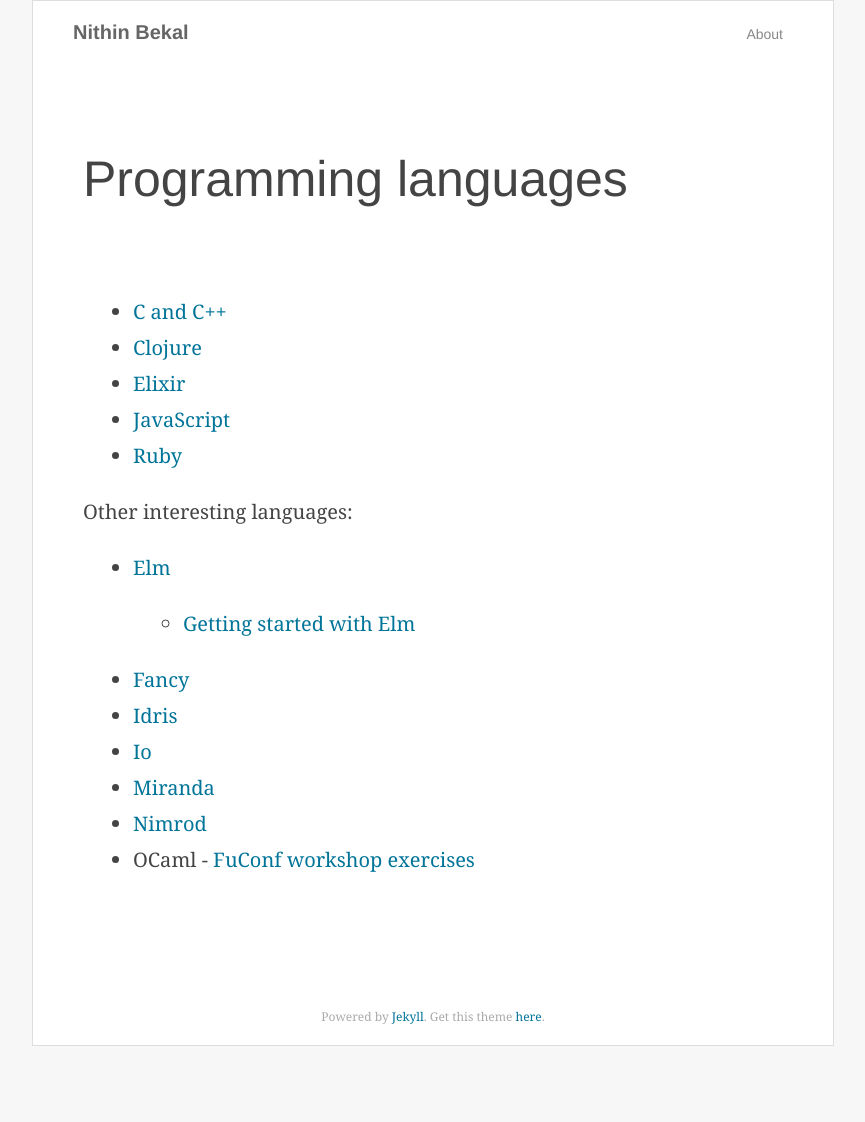
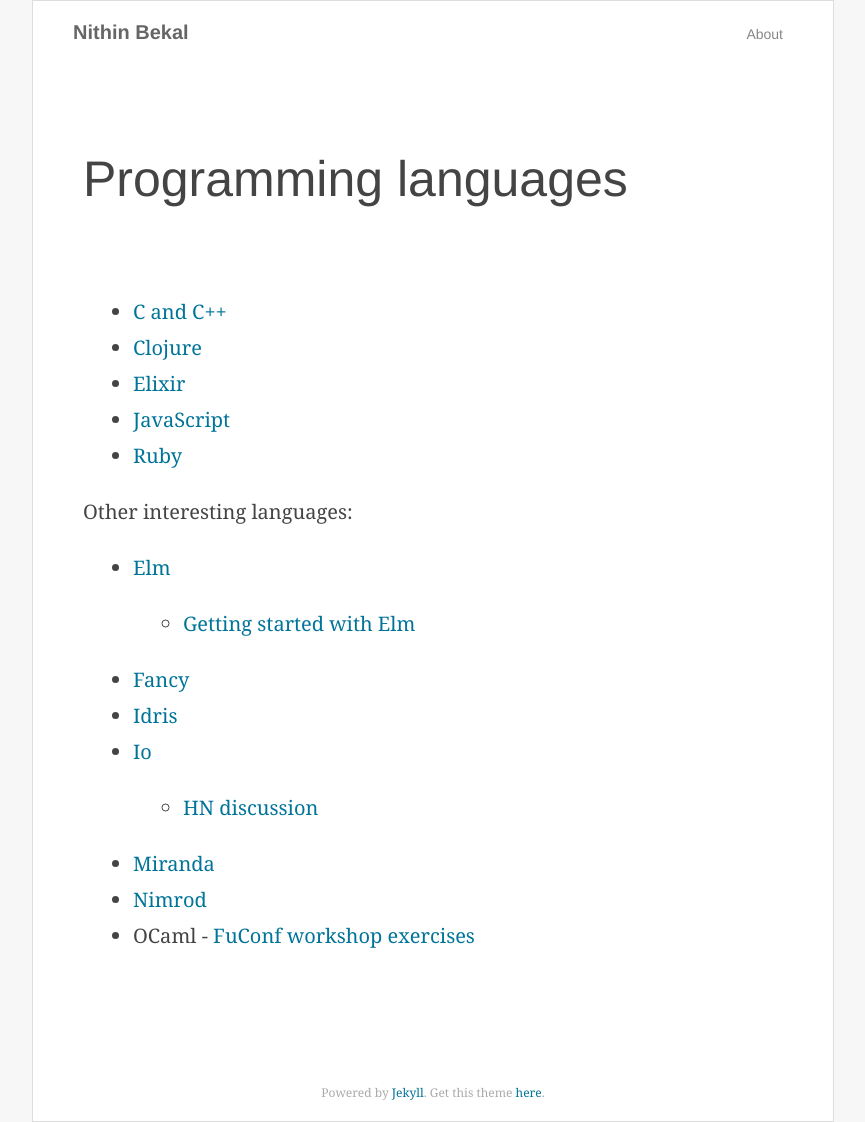
Before and after one commit to nithinbekal/nithinbekal.github.io, a Jekyll site: the page built from notes/lang/index.md, in a window 1280 px wide. Shown: the whole page, without its empty margins (207-1072 px from the left). Built offline with Jekyll 4.4.1, drawn with Linux system fonts in a browser that asks for light colours; before the commit the page ends 1046 px from its top, so only the background shows below that.

Commit message:
Bookmark

```diff
--- a/notes/lang/index.md
+++ b/notes/lang/index.md
@@ -17,6 +17,7 @@
 * [Fancy](http://www.fancy-lang.org/)
 * [Idris](http://www.idris-lang.org/example/)
 * [Io](http://iolanguage.org/scm/io/docs/IoGuide.html)
+  - [HN discussion](https://news.ycombinator.com/item?id=8867575)
 * [Miranda](http://miranda.org.uk/)
 * [Nimrod](http://nimrod-lang.org/documentation.html)
 * OCaml - [FuConf workshop exercises](http://gazagnaire.org/fuconf14/)
```
